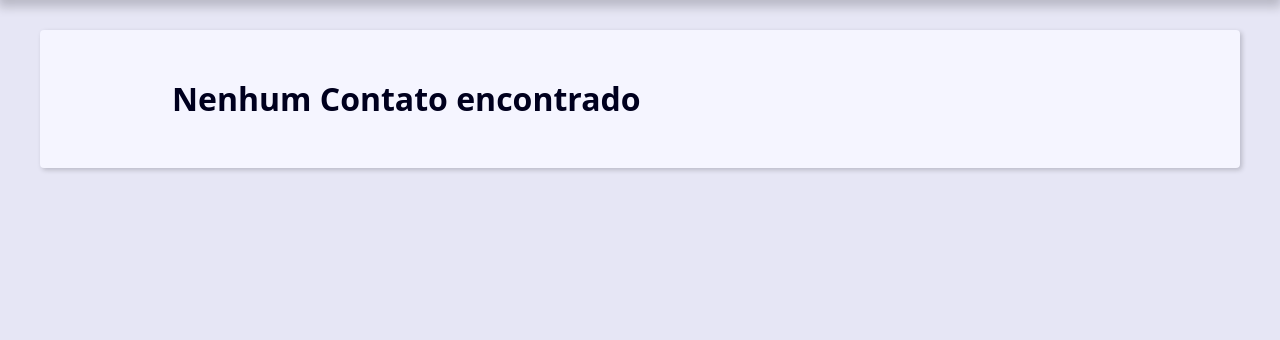
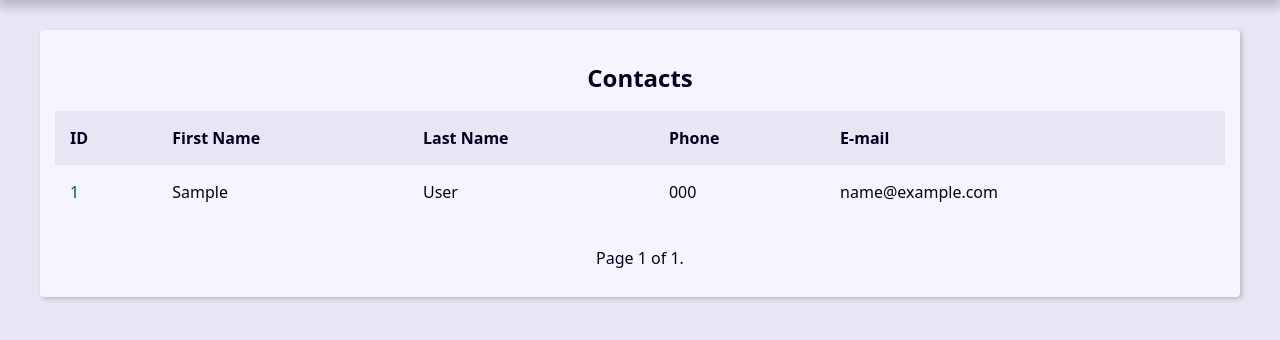
Before and after one commit to Limber-Jhonathan/Agenda-projeto-django-2023, a Django app: page / in a window 1280 px wide. Shown: the part 239-579 px from the top of the page. Run offline with Django 4.2, Linux system fonts and the light colour scheme; tables that the repository leaves empty hold one stand-in row (values such as "Sample post").

Commit message:
Implementação de pagination

```diff
--- a/base_templates/global/base.html
+++ b/base_templates/global/base.html
@@ -8,6 +8,7 @@
     {% include 'global/partials/header.html' %}
     <main class="content">
         {% block content %}{% endblock content %}
+        {% include 'global/partials/pagination.html' %}
     </main>
 </body>
 </html>
--- /dev/null
+++ b/base_templates/global/partials/pagination.html
@@ -0,0 +1,19 @@
+{% if page_obj %}
+    <div class="pagination">
+        <span class="step-links">
+            {% if page_obj.has_previous %}
+                <a href="?page=&q={{request.GET.q.strip}}">&laquo; first</a>
+                <a href="?page={{ page_obj.previous_page_number }}&q={{request.GET.q.strip}}">previous</a>
+            {% endif %}
+
+            <span class="current">
+                Page {{ page_obj.number }} of {{ page_obj.paginator.num_pages }}.
+            </span>
+
+            {% if page_obj.has_next %}
+                <a href="?page={{ page_obj.next_page_number }}&q={{request.GET.q.strip}}">next</a>
+                <a href="?page={{ page_obj.paginator.num_pages }}&q={{request.GET.q.strip}}">last &raquo;</a>
+            {% endif %}
+        </span>
+    </div>
+{% endif %}
--- a/contact/templates/contact/index.html
+++ b/contact/templates/contact/index.html
@@ -1,6 +1,6 @@
 {% extends 'global/base.html' %}
 {% block content %}
-{% if Contacts %}
+{% if page_obj %}
     <div class="responsive_table">
         <table class="contacts-table">
             <caption class="table-caption">
@@ -17,7 +17,7 @@
             </thead>
 
             <tbody>
-                {% for contact in contacts %}
+                {% for contact in page_obj %}
                     <tr class="table-row">
                         <td class="table-cel">
                             <a href="{% url 'contact:contactt' contact.id %}" class="table-link">
--- a/contact/views/contact_views.py
+++ b/contact/views/contact_views.py
@@ -3,13 +3,19 @@ from django.shortcuts import render, get_object_or_404, redirect
 from django.db.models import Q
 from contact.models import Contact
 from django.http import Http404
+from django.core.paginator import Paginator
 
 # Create your views here.
 def index(request):
-    contact = Contact.objects.filter(show=True).order_by('id')#[:2]
+    contacts = Contact.objects.filter(show=True).order_by('id')#[:2]
     # contact = Contact.objects.all
+
+    paginator = Paginator(contacts, 10)
+
+    page_number = request.GET.get("page")
+    page_obj = paginator.get_page(page_number)
     context = {
-        'contacts':contact,
+        'page_obj':page_obj,
         'site_title': 'Contatos - '
     }
 
@@ -28,6 +34,7 @@ def search(request):
     if search_value == '':
         return redirect('contact:index')
 
+
     contacts = Contact.objects.filter(show=True).filter(
         Q(first_name__icontains=search_value) |
         Q(last_name__icontains=search_value) |
@@ -35,10 +42,14 @@ def search(request):
         Q(email__icontains=search_value)
         ).order_by('-id')
 
+    paginator = Paginator(contacts, 10)
+
+    page_number = request.GET.get("page")
+    page_obj = paginator.get_page(page_number)
     print(contacts.query)
 
     context = {
-        'contacts': contacts,
+        'page_obj': page_obj,
         'site_title': 'Search - ',
         'search_value': search_value
     }
```
